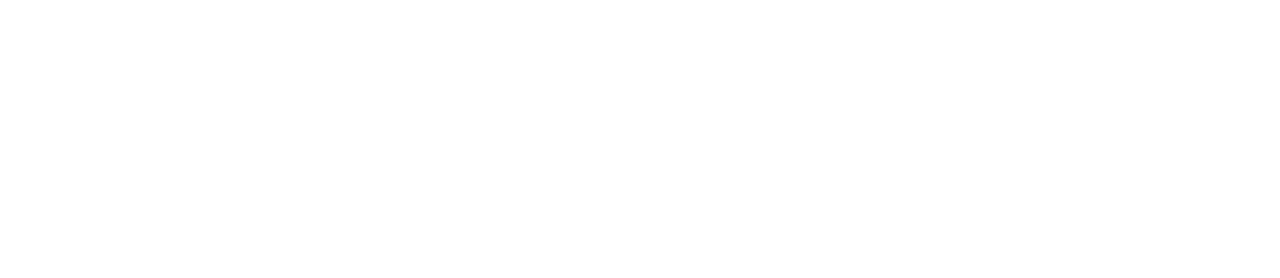
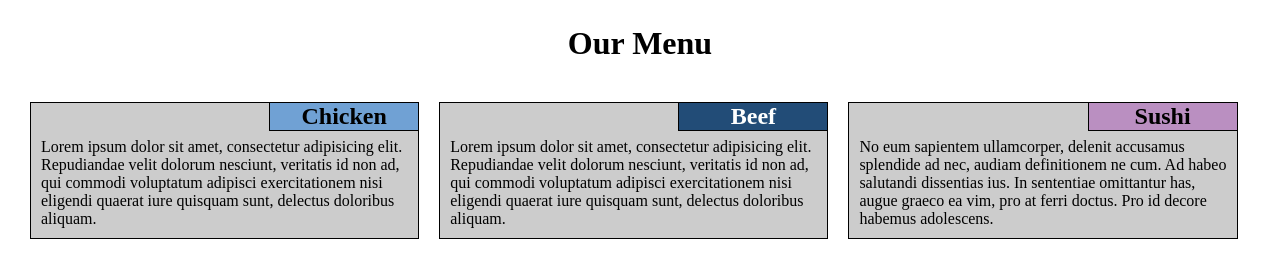
Before and after one commit to zixa/coursera, a plain HTML site: page module2_assignment/index.html in a window 1280 px wide. Drawn offline with Linux system fonts and the light colour scheme.

Commit message:
assignment done

```diff
--- /dev/null
+++ b/module2_assignment/css/styles.css
@@ -0,0 +1,64 @@
+* {
+	box-sizing: border-box;
+	margin: 0;
+	padding: 0;
+}
+
+h1 {
+	margin-top: 25px;
+	text-align: center;
+}
+.container {
+	padding: 20px;
+	width: 100%;
+}
+.content {
+	position: relative;
+	margin: 20px 10px;
+	background: #ccc;
+	border: 1px solid #000;
+}
+
+h2 {
+	background: #f00;
+	position: absolute;
+	margin: 0;
+	top: -1px;
+	right: -1px;
+	width: 150px;
+	border: 1px solid #000;
+	text-align: center;
+}
+h2.chicken {
+	background: #70a1d4;
+}
+h2.beef {
+	background: #224c77;
+	color: #fff;
+}
+h2.sushi {
+	background: #ba8fc1;
+}
+p {
+	margin-top: 25px;
+	padding: 10px;
+}
+@media (min-width: 768px) {
+	.col-50 {
+		width: 50%;
+		float: left;
+	}
+	.col-100 {
+		clear:left;
+	}
+
+}
+@media (min-width: 992px) {
+	.col-33 {
+		width: 33%;
+		float: left;
+		clear: none;
+	}
+
+
+}
--- a/module2_assignment/index.html
+++ b/module2_assignment/index.html
@@ -1,9 +1,32 @@
 <!DOCTYPE html>
 <html>
-<head>
-	<title></title>
-</head>
-<body>
-
-</body>
+	<head>
+		<meta charset="utf-8">
+		<meta name="viewport" content="width=device-width, initial-scale=1">
+		<title>Module 2 Coding Assignment</title>
+		<link rel="stylesheet" type="text/css" href="/css/styles.css">
+	</head>
+	<body>
+		<h1>Our Menu</h1>
+		<div class="container">
+			<section class="col-50 col-33">
+				<div class="content">
+					<h2 class="subtitle chicken">Chicken</h2>
+					<p>Lorem ipsum dolor sit amet, consectetur adipisicing elit. Repudiandae velit dolorum nesciunt, veritatis id non ad, qui commodi voluptatum adipisci exercitationem nisi eligendi quaerat iure quisquam sunt, delectus doloribus aliquam.</p>
+				</div>
+			</section>
+			<section class="col-50 col-33">
+				<div class="content">
+					<h2 class="subtitle beef">Beef</h2>
+					<p>Lorem ipsum dolor sit amet, consectetur adipisicing elit. Repudiandae velit dolorum nesciunt, veritatis id non ad, qui commodi voluptatum adipisci exercitationem nisi eligendi quaerat iure quisquam sunt, delectus doloribus aliquam.</p>
+				</div>
+			</section>
+			<section class="col-100 col-33">
+				<div class="content">
+					<h2 class="subtitle sushi">Sushi</h2>
+					<p>No eum sapientem ullamcorper, delenit accusamus splendide ad nec, audiam definitionem ne cum. Ad habeo salutandi dissentias ius. In sententiae omittantur has, augue graeco ea vim, pro at ferri doctus. Pro id decore habemus adolescens.</p>
+				</div>
+			</section>
+		</div>
+	</body>
 </html>
```
